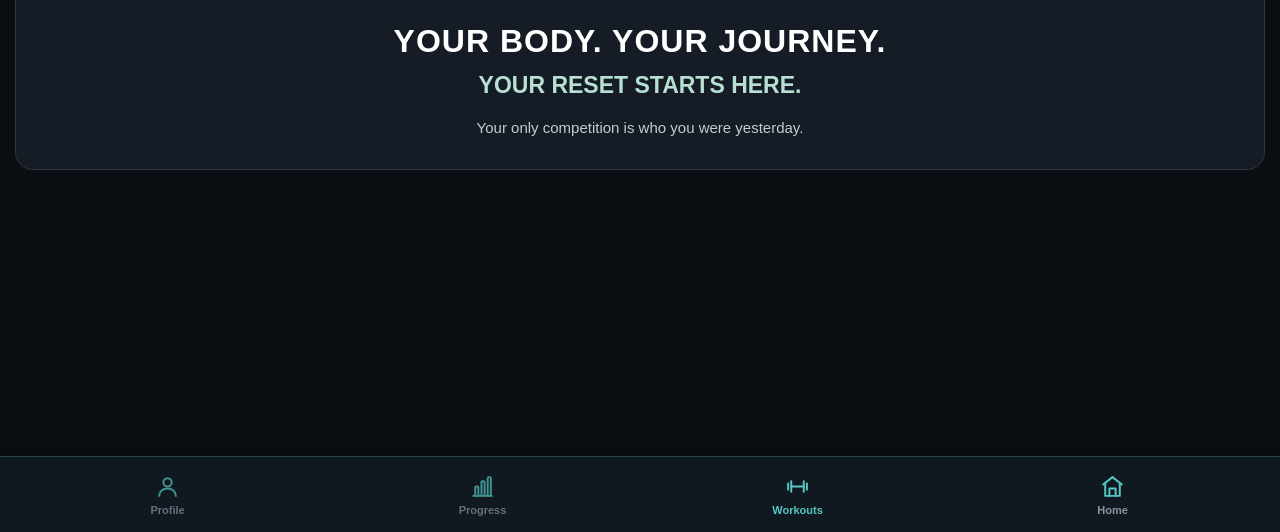
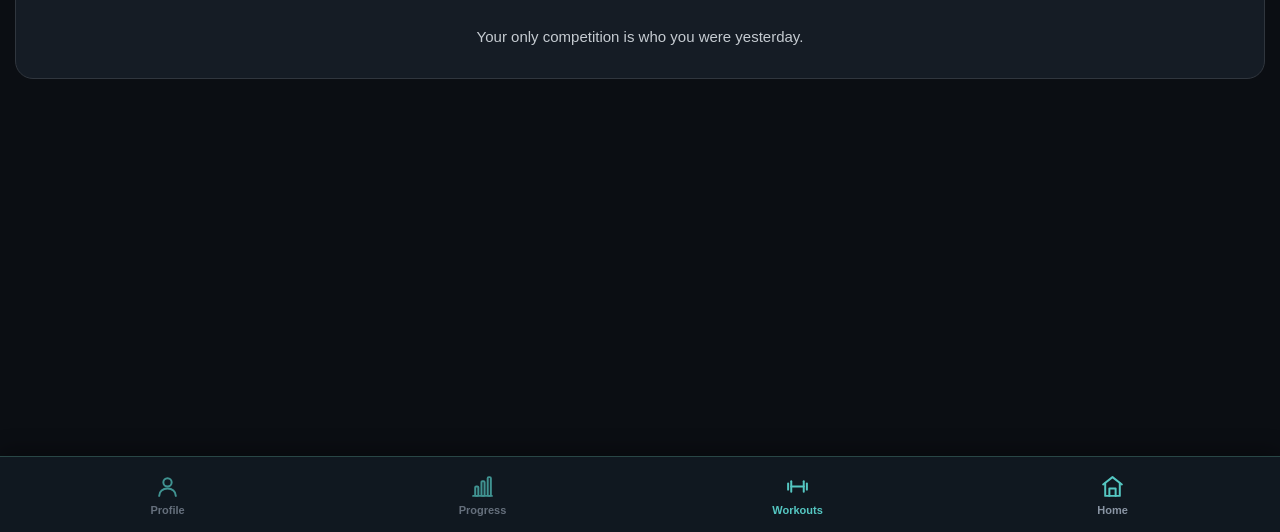
Before and after one commit to hozifaelghapour9-prog/Body-exercise-, a plain HTML site: page workout.html in a window 1280 px wide. Shown: the part 268-800 px from the top of the page. Drawn offline with Linux system fonts and the light colour scheme.

Commit message:
Update workout.html

```diff
--- a/workout.html
+++ b/workout.html
@@ -46,21 +46,6 @@
       text-align: center;
     }
 
-    .workout-intro h1 {
-      margin: 0 0 12px;
-      font-size: clamp(23px, 6vw, 32px);
-      font-weight: 900;
-      letter-spacing: 1px;
-      color: #ffffff;
-    }
-
-    .workout-intro h2 {
-      margin: 0 0 15px;
-      font-size: clamp(17px, 4.5vw, 23px);
-      font-weight: 900;
-      color: #b7e0d2;
-    }
-
     .workout-intro p {
       margin: 0;
       color: #c5cbd1;
@@ -93,15 +78,9 @@
       >
 
       <div class="workout-intro">
-
-        <h1>YOUR BODY. YOUR JOURNEY.</h1>
-
-        <h2>YOUR RESET STARTS HERE.</h2>
-
         <p>
           Your only competition is who you were yesterday.
         </p>
-
       </div>
 
     </section>
```
